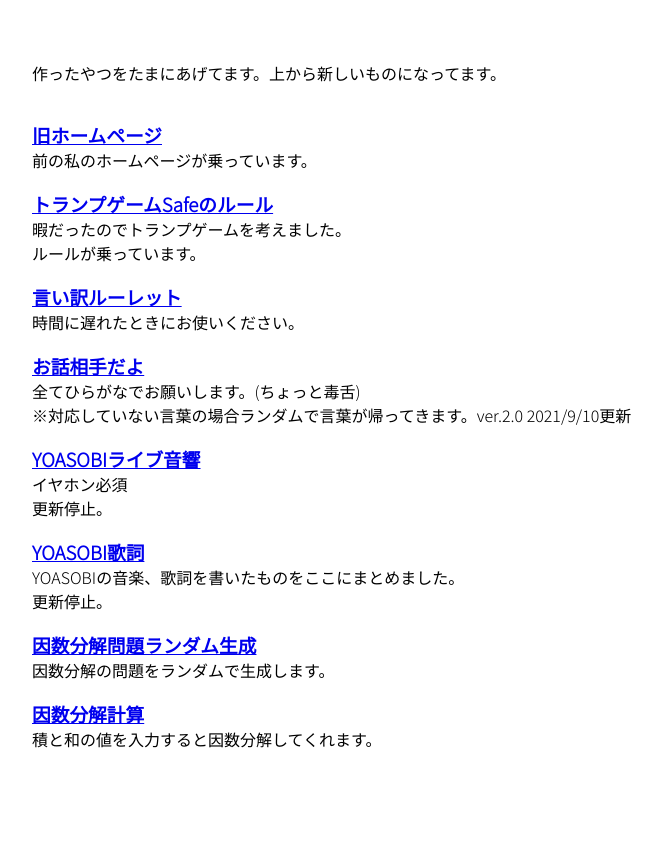
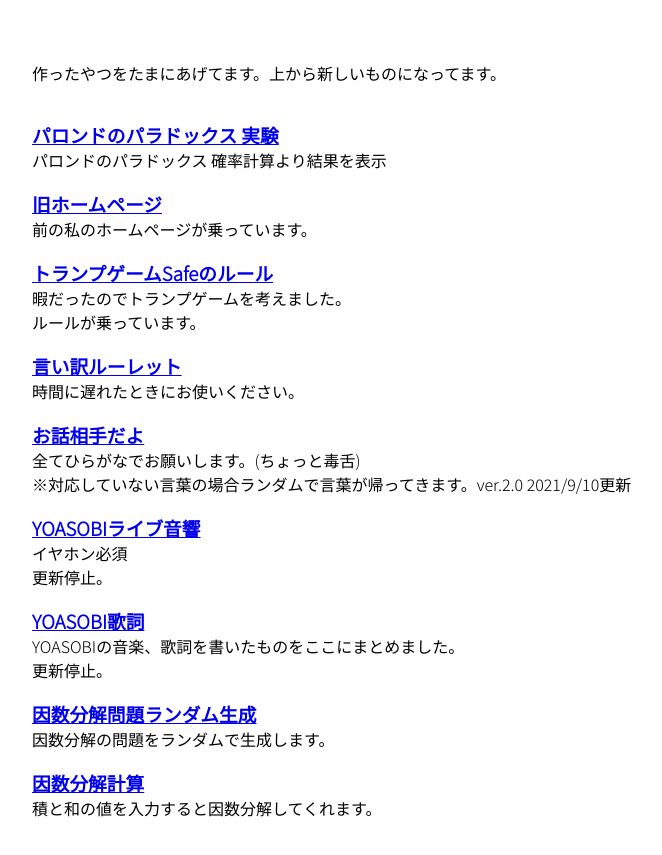
Before and after one commit to yo4shi4to107/YS, a plain HTML site: page index.html in a window 1280 px wide. Shown: the part 1180-2035 px from the top of the page, without its empty margins (352-1014 px from the left). Drawn offline with Linux system fonts and the light colour scheme; some packages are replaced by stand-ins of ours; a web font is replaced by a local one.

Commit message:
Update index.html

```diff
--- a/index.html
+++ b/index.html
@@ -81,6 +81,9 @@
         <p>作ったやつをたまにあげてます。上から新しいものになってます。</p>
         <br>
         <br>
+        <h3><a href="https://yo4shi4to107.github.io/iiwake/">パロンドのパラドックス 実験</a></h3>
+        <p>パロンドのパラドックス 確率計算より結果を表示</p>
+        <br>
         <h3><a href="https://yo4shi4to107.github.io/myhomepage/">旧ホームページ</a></h3>
         <p>前の私のホームページが乗っています。</p>
         <br>
```
